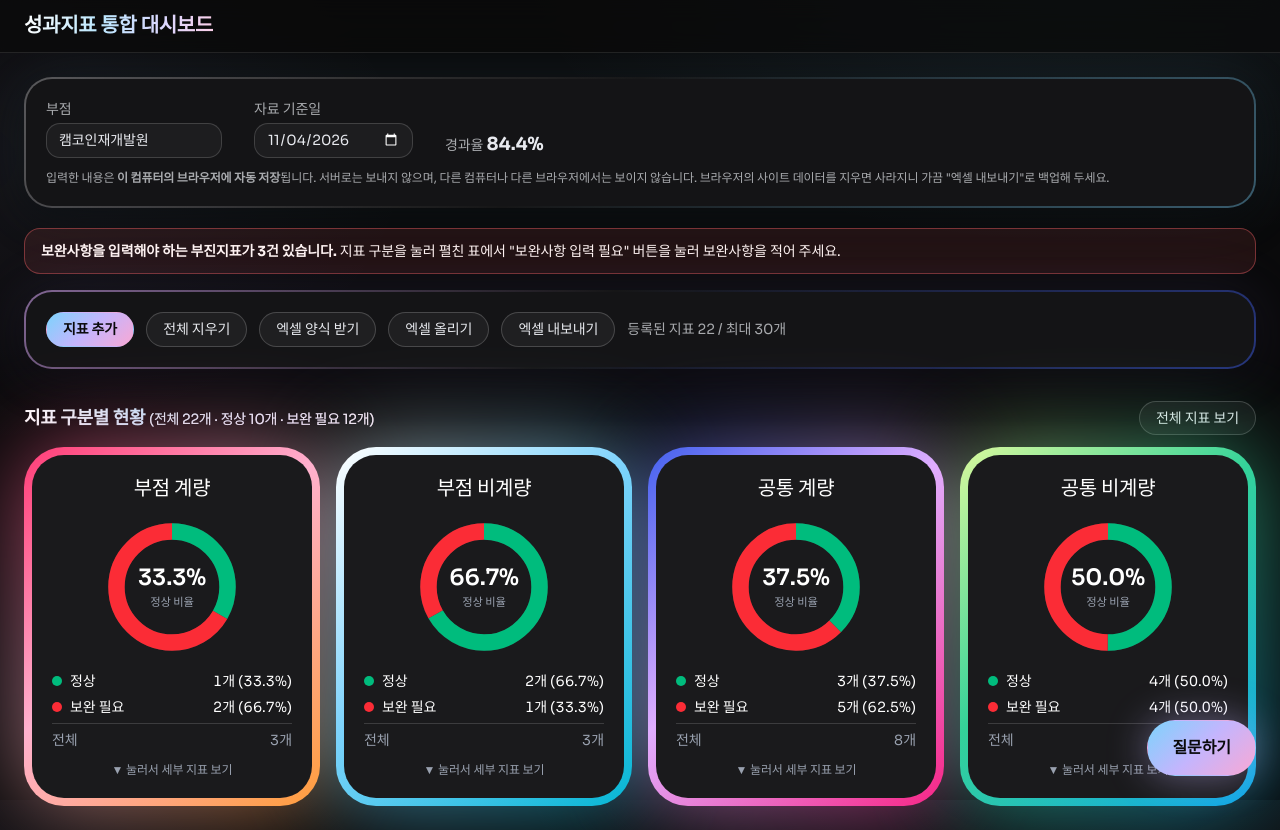
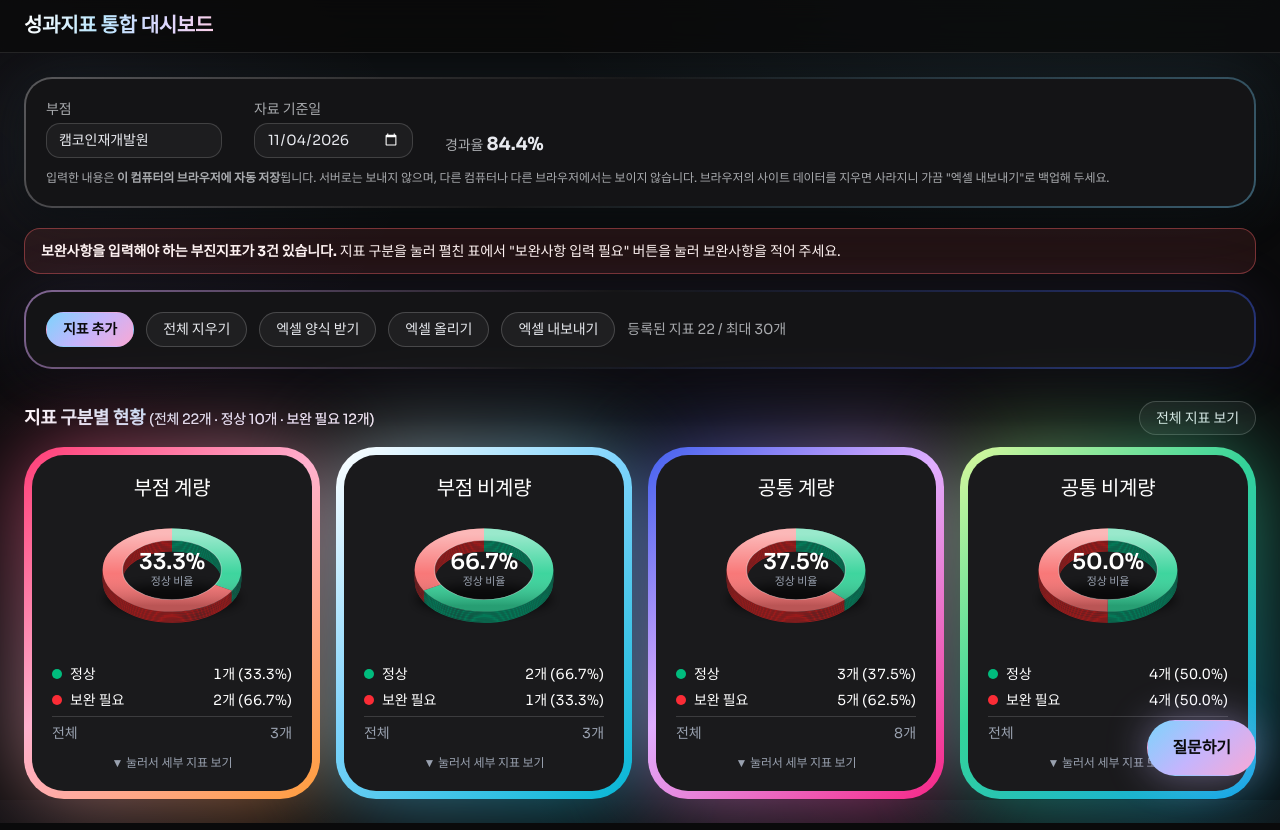
Before and after one commit to greatkmg9968-creator/my-app2, a Next.js app: page / in a window 1280 px wide. Built offline with nearby package versions, Linux system fonts and the light colour scheme.

Commit message:
도넛과 진척률 막대를 3D처럼 보이게 개선(두께·광택·그림자·빛 번짐)
Co-Authored-By: Claude Sonnet 5.5 <noreply@anthropic.com>

```diff
--- a/components/CategoryDonuts.tsx
+++ b/components/CategoryDonuts.tsx
@@ -15,10 +15,16 @@ interface CategoryDonutsProps {
   onSelect: (category: IndicatorCategory) => void;
 }
 
-const SIZE = 140;
-const CENTER = SIZE / 2;
+// 3D처럼 보이는 도넛: 고리를 비스듬히 눕히고(세로 0.6배), 아래로 겹겹이 쌓아 두께를 만들고, 윗면에 광택과 바닥 그림자를 준다.
+const VIEW_W = 160;
+const VIEW_H = 124;
+const CX = VIEW_W / 2;
+const CY = 50;
 const RADIUS = 54;
-const STROKE = 16;
+const STROKE = 18;
+const TILT = 0.6;
+const DEPTH_LAYERS = 10;
+const DEPTH_STEP = 1.7;
 const CIRCUMFERENCE = 2 * Math.PI * RADIUS;
 
 /** 도넛 한 개: 둘레의 초록 부분이 정상, 붉은 부분이 보완(부진) 지표의 비율이다. */
@@ -27,60 +33,82 @@ function Donut({ summary }: { summary: CategorySummary }) {
   const normalLength = total === 0 ? 0 : (CIRCUMFERENCE * (normalRate ?? 0)) / 100;
   const delayedLength = total === 0 ? 0 : (CIRCUMFERENCE * (delayedRate ?? 0)) / 100;
 
-  return (
-    <svg viewBox={`0 0 ${SIZE} ${SIZE}`} className="h-36 w-36" aria-hidden="true">
-      {/* 바탕 고리 */}
+  /** 고리 한 겹: 바탕 고리와 정상·보완 호를 칠한다. (12시 방향에서 시계 방향으로 정상 → 보완 순서) */
+  const ring = (colors: { track: string; normal: string; delayed: string }, part: boolean) => (
+    <g transform="rotate(-90)">
+      <circle r={RADIUS} fill="none" strokeWidth={STROKE} stroke={colors.track} />
+      {normalLength > 0 && (
         <circle
-        cx={CENTER}
-        cy={CENTER}
           r={RADIUS}
           fill="none"
           strokeWidth={STROKE}
-        className="stroke-white/10"
-      />
-      {/* 12시 방향에서 시계 방향으로 정상 → 보완 순서로 칠한다. */}
-      <g transform={`rotate(-90 ${CENTER} ${CENTER})`}>
-        {normalLength > 0 && (
-          <circle
-            cx={CENTER}
-            cy={CENTER}
-            r={RADIUS}
-            fill="none"
-            strokeWidth={STROKE}
+          stroke={colors.normal}
           strokeDasharray={`${normalLength} ${CIRCUMFERENCE - normalLength}`}
-            className="stroke-emerald-500"
-            data-part="normal"
+          data-part={part ? "normal" : undefined}
         />
       )}
       {delayedLength > 0 && (
         <circle
-            cx={CENTER}
-            cy={CENTER}
           r={RADIUS}
           fill="none"
           strokeWidth={STROKE}
+          stroke={colors.delayed}
           strokeDasharray={`${delayedLength} ${CIRCUMFERENCE - delayedLength}`}
           strokeDashoffset={-normalLength}
-            className="stroke-red-500"
-            data-part="delayed"
+          data-part={part ? "delayed" : undefined}
         />
       )}
     </g>
-      <text
-        x={CENTER}
-        y={CENTER - 2}
-        textAnchor="middle"
-        className="fill-white text-[22px] font-semibold"
-      >
+  );
+
+  return (
+    <svg viewBox={`0 0 ${VIEW_W} ${VIEW_H}`} className="h-auto w-44" aria-hidden="true">
+      <defs>
+        {/* 윗면 광택: 고리 위쪽은 밝고 아래쪽은 투명 */}
+        <linearGradient id="donut-gloss" gradientUnits="userSpaceOnUse" x1="0" y1={-RADIUS} x2="0" y2={RADIUS}>
+          <stop offset="0" stopColor="#fff" stopOpacity="0.5" />
+          <stop offset="0.55" stopColor="#fff" stopOpacity="0.05" />
+          <stop offset="1" stopColor="#000" stopOpacity="0.25" />
+        </linearGradient>
+        <filter id="donut-shadow" x="-30%" y="-80%" width="160%" height="260%">
+          <feGaussianBlur stdDeviation="5" />
+        </filter>
+      </defs>
+
+      {/* 바닥 그림자 */}
+      <ellipse
+        cx={CX}
+        cy={CY + DEPTH_LAYERS * DEPTH_STEP * TILT + 16}
+        rx="62"
+        ry="13"
+        fill="rgba(0,0,0,0.65)"
+        filter="url(#donut-shadow)"
+      />
+
+      <g transform={`translate(${CX} ${CY}) scale(1 ${TILT})`}>
+        {/* 두께(옆면): 어두운 고리를 아래로 겹겹이 쌓는다. 가장 아래층부터 그린다. */}
+        {Array.from({ length: DEPTH_LAYERS }, (_, i) => DEPTH_LAYERS - i).map((layer) => (
+          <g key={layer} transform={`translate(0 ${layer * DEPTH_STEP})`}>
+            {ring({ track: "#232327", normal: "#047857", delayed: "#991b1b" }, false)}
+          </g>
+        ))}
+        {/* 윗면 */}
+        {ring({ track: "#3a3a40", normal: "#34d399", delayed: "#f87171" }, true)}
+        {/* 윗면 광택 */}
+        <circle r={RADIUS} fill="none" strokeWidth={STROKE} stroke="url(#donut-gloss)" />
+        {/* 안쪽 가장자리의 얇은 하이라이트 */}
+        <circle r={RADIUS - STROKE / 2} fill="none" strokeWidth="1" stroke="rgba(255,255,255,0.35)" />
+      </g>
+
+      <text x={CX} y={CY - 1} textAnchor="middle" className="fill-white text-[20px] font-semibold">
         {normalRate === null ? "-" : formatPercent(normalRate)}
       </text>
-      <text x={CENTER} y={CENTER + 18} textAnchor="middle" className="fill-gray-400 text-[11px]">
+      <text x={CX} y={CY + 14} textAnchor="middle" className="fill-gray-400 text-[10px]">
         정상 비율
       </text>
     </svg>
   );
 }
-
 /** 카드마다 다른 빛깔. 테두리와 카드 뒤의 은은한 빛에 같은 그라데이션을 쓴다. (구분 순서대로) */
 const GRADIENTS = [
   "linear-gradient(137deg, #FF3D77 0%, #FFB1CE 45%, #FF9D3C 100%)",
--- a/components/ProgressBar.tsx
+++ b/components/ProgressBar.tsx
@@ -1,5 +1,6 @@
 // Design Ref: §2.2 ⑤ — 진척률 막대(경과율 눈금선 함께). 100%가 가득 찬 길이, 100% 초과분은 끝 표시.
 // Plan SC: 작업 7 — 지표마다 진행 막대로 진척률과 경과율을 비교
+// 모양은 3D 원통(튜브)처럼: 홈이 파인 바탕 위에 위쪽이 밝고 아래가 어두운 막대, 광택 줄, 은은한 빛 번짐을 준다.
 
 import { calcBarGeometry } from "@/lib/bar";
 import { formatPercent } from "@/lib/format";
@@ -23,26 +24,34 @@ export default function ProgressBar({ progress, elapsedRate, delayed }: Progress
       aria-label={`진척률 ${formatPercent(progress)}, 경과율 ${formatPercent(elapsedRate)}${
         overflow ? ", 100% 초과 달성" : ""
       }`}
-      className="relative ml-auto h-2.5 w-32 rounded-full bg-white/15"
+      // 홈이 파인 바탕(안쪽 그림자)
+      className="relative ml-auto h-3.5 w-36 rounded-full bg-gradient-to-b from-black/70 to-white/10 shadow-[inset_0_2px_4px_rgba(0,0,0,0.85),0_1px_0_rgba(255,255,255,0.14)]"
       data-fill={fillPercent}
       data-overflow={overflow}
     >
-      {/* 채워진 부분 */}
+      {/* 채워진 부분: 위가 밝고 아래가 어두운 원통 + 빛 번짐 */}
       <div
-        className={`h-full rounded-full ${delayed ? "bg-red-600" : "bg-emerald-600"}`}
+        className={`relative h-full overflow-hidden rounded-full ${
+          delayed
+            ? "bg-gradient-to-b from-red-300 via-red-500 to-red-800 shadow-[0_0_12px_rgba(248,113,113,0.6),inset_0_-2px_3px_rgba(0,0,0,0.35)]"
+            : "bg-gradient-to-b from-emerald-200 via-emerald-500 to-emerald-800 shadow-[0_0_12px_rgba(52,211,153,0.6),inset_0_-2px_3px_rgba(0,0,0,0.35)]"
+        }`}
         style={{ width: `${fillPercent}%` }}
-      />
+      >
+        {/* 광택 줄 */}
+        <div aria-hidden="true" className="absolute left-1 right-1 top-[2px] h-[3px] rounded-full bg-white/50" />
+      </div>
       {/* 100% 초과 표시: 막대 오른쪽 끝에 색이 다른 조각을 붙인다. */}
       {overflow && (
         <div
           aria-hidden="true"
-          className="absolute right-0 top-0 h-full w-2 rounded-r-full bg-amber-400"
+          className="absolute right-0 top-0 h-full w-2.5 rounded-r-full bg-gradient-to-b from-amber-200 via-amber-400 to-amber-700 shadow-[0_0_10px_rgba(251,191,36,0.7)]"
         />
       )}
       {/* 경과율 눈금선: 막대가 이 선보다 짧으면 시간보다 뒤처진 것이다. */}
       <div
         aria-hidden="true"
-        className="absolute -top-[3px] h-4 w-0.5 -translate-x-1/2 bg-foreground"
+        className="absolute -top-[4px] h-[22px] w-[3px] -translate-x-1/2 rounded-full bg-gradient-to-b from-white to-gray-300 shadow-[0_0_8px_rgba(255,255,255,0.9),1px_2px_3px_rgba(0,0,0,0.7)]"
         style={{ left: `${tickPercent}%` }}
       />
     </div>
```
Lines whose indentation alone changed are shown as unchanged.
